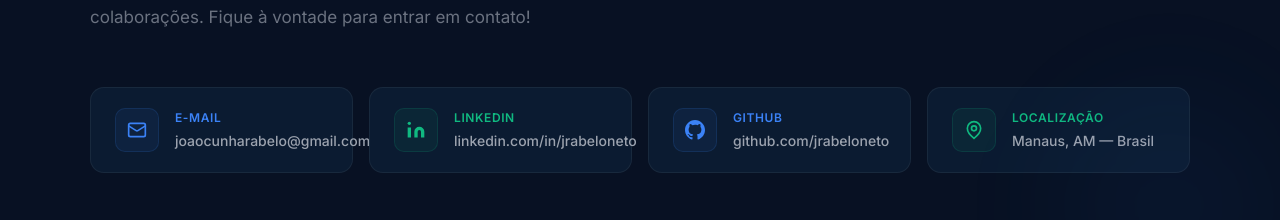
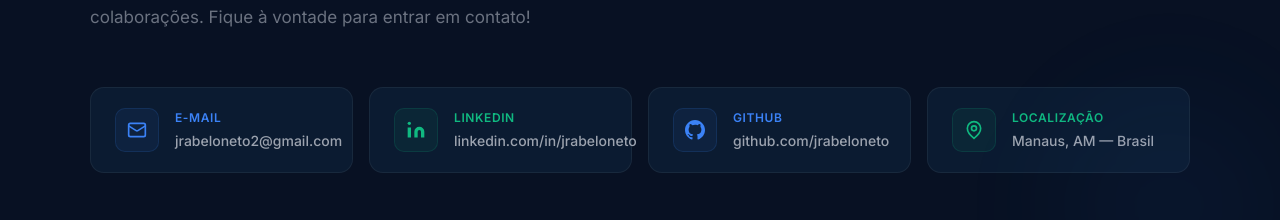
Before and after one commit to jrabeloneto/joao-portifolio, a React (Vite) app: page / in a window 1280 px wide. Shown: the part 6148-6368 px from the top of the page. Built offline with nearby package versions, Linux system fonts and the light colour scheme.

Commit message:
fix: corrige endereço de e-mail para jrabeloneto2@gmail.com

```diff
--- a/src/components/Contact.jsx
+++ b/src/components/Contact.jsx
@@ -4,8 +4,8 @@ import { motion, useInView } from 'framer-motion'
 const contactLinks = [
   {
     label: 'E-mail',
-    value: 'joaocunharabelo@gmail.com',
-    href: 'mailto:joaocunharabelo@gmail.com',
+    value: 'jrabeloneto2@gmail.com',
+    href: 'mailto:jrabeloneto2@gmail.com',
     color: '#3b82f6',
     icon: (
       <svg width="20" height="20" viewBox="0 0 24 24" fill="none" stroke="currentColor" strokeWidth="2">
@@ -226,7 +226,7 @@ export default function Contact() {
               Combino visão estratégica de gestor com habilidades técnicas em desenvolvimento. Vamos construir algo incrível juntos.
             </p>
             <motion.a
-              href="mailto:joaocunharabelo@gmail.com"
+              href="mailto:jrabeloneto2@gmail.com"
               whileHover={{ scale: 1.04, boxShadow: '0 0 40px rgba(59,130,246,0.35)' }}
               whileTap={{ scale: 0.96 }}
               style={{
--- a/src/components/Footer.jsx
+++ b/src/components/Footer.jsx
@@ -28,7 +28,7 @@ export default function Footer() {
           {[
             { label: 'GitHub', href: 'https://github.com/jrabeloneto' },
             { label: 'LinkedIn', href: 'https://linkedin.com/in/jrabeloneto' },
-            { label: 'E-mail', href: 'mailto:joaocunharabelo@gmail.com' },
+            { label: 'E-mail', href: 'mailto:jrabeloneto2@gmail.com' },
           ].map((link) => (
             <motion.a
               key={link.label}
```
